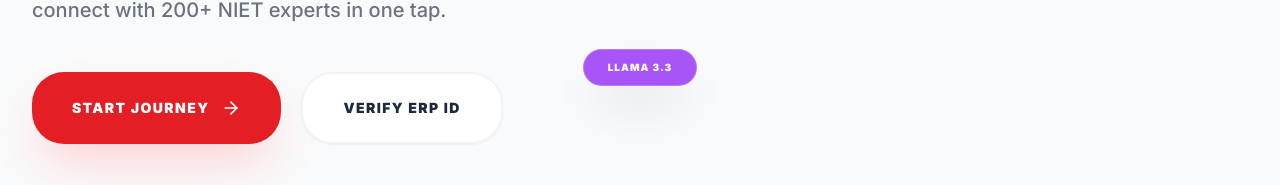
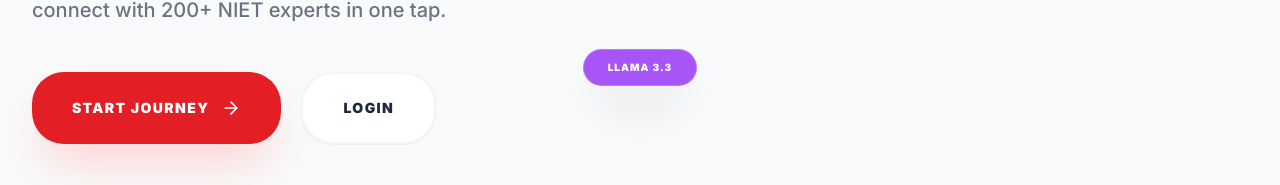
Before and after one commit to 2k7omen16-glitch/Skillect-V3, a React (Vite) app: page / in a window 1280 px wide. Shown: the part 767-952 px from the top of the page. Built offline with nearby package versions, Linux system fonts and the light colour scheme; no server answers; a web font is replaced by a local one.

Commit message:
UI: Change 'Verify ERP ID' button to 'Login'

```diff
--- a/src/pages/Home/components/Hero.tsx
+++ b/src/pages/Home/components/Hero.tsx
@@ -41,7 +41,7 @@ export default function Hero() {
               onClick={() => navigate('/login')}
               className="bg-white border-2 border-gray-100 hover:border-[#1e293b] text-[#1e293b] px-10 py-6 rounded-[2rem] text-sm font-black uppercase tracking-widest transition-all active:scale-95 shadow-sm hover:shadow-xl"
             >
-              Verify ERP ID
+              Login
             </button>
           </div>
 
```
